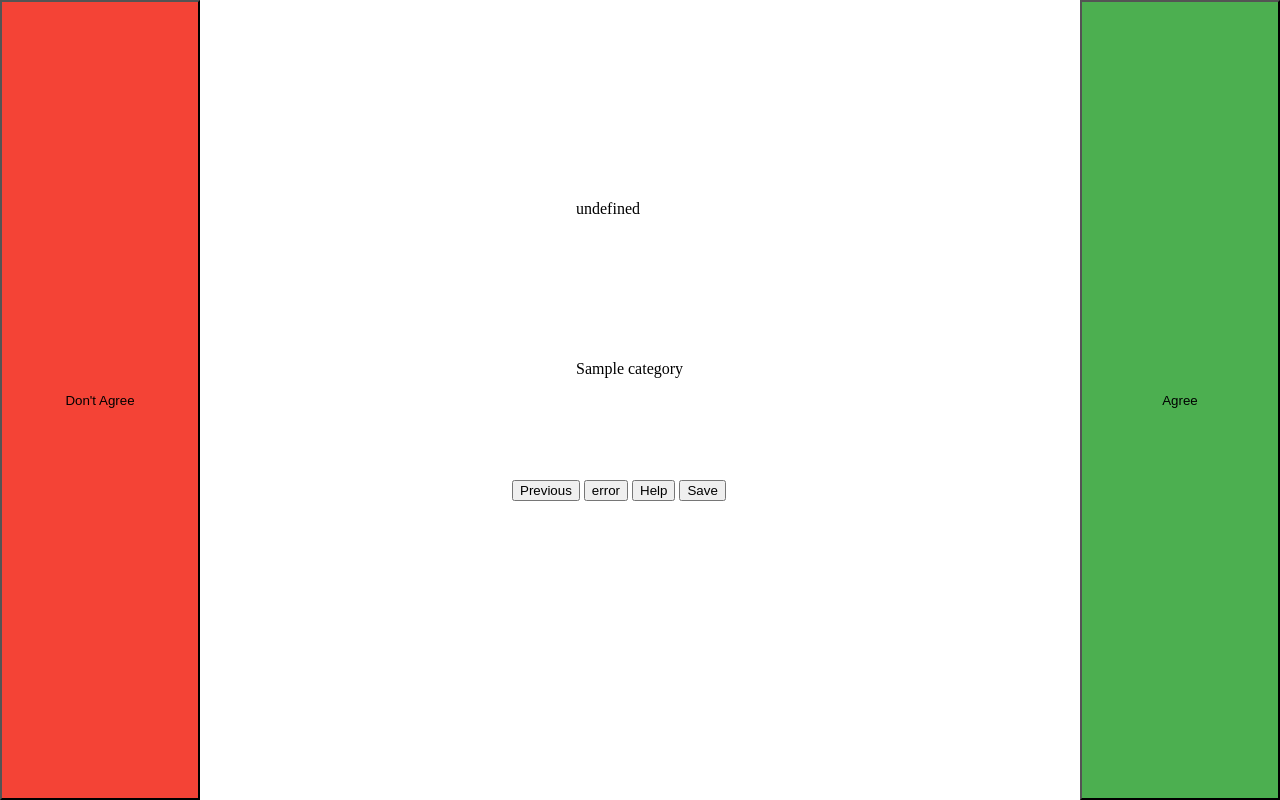
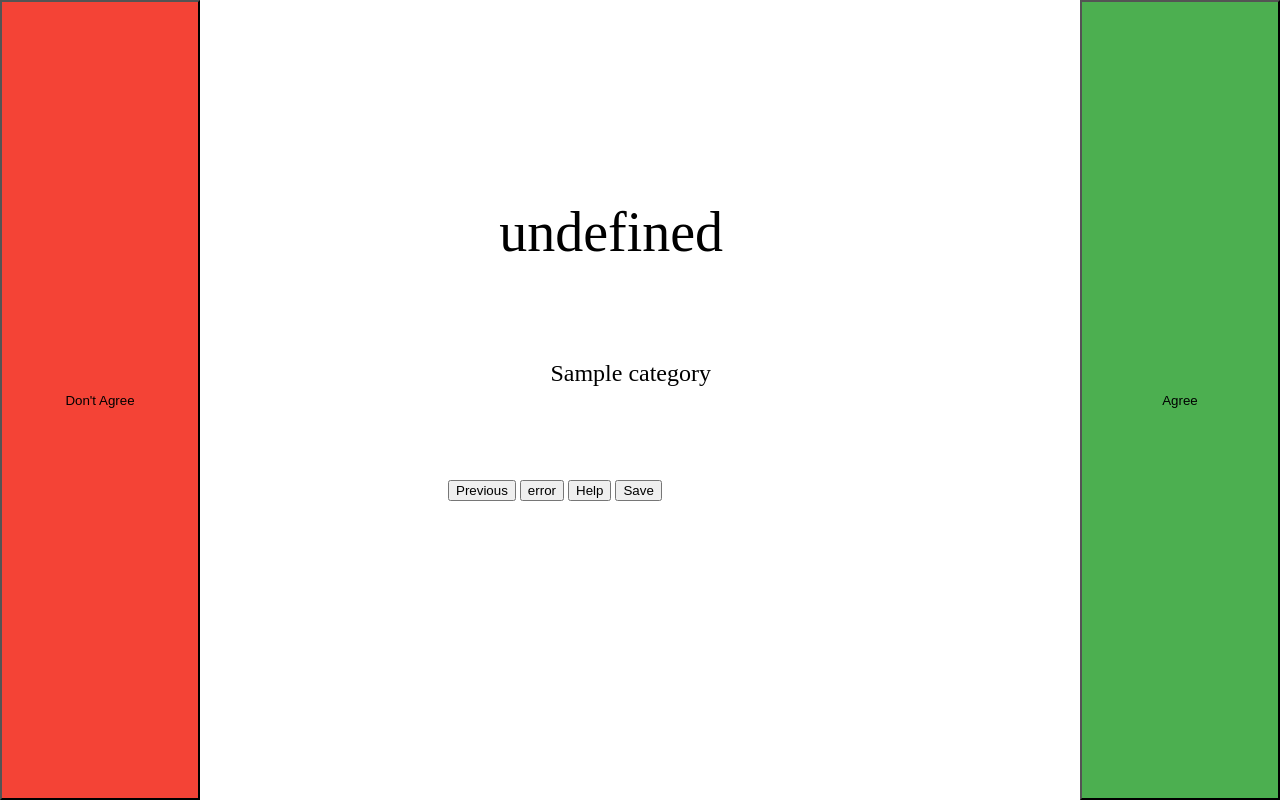
Before and after one commit to Euklidex/WebSystemForDataAnnotation, a Flask app: template templates/markup.html in a window 1280 px wide. Run offline with Flask 2, Linux system fonts and the light colour scheme; the template is opened without the code that fills it: most values are stand-ins (such as "Sample title", 1, 10 or a date in 2020); parts of the project's set-up code (start-up, migrations or seed data) failed here and were passed over; some libraries are stand-ins or nearby versions.

Commit message:
update css

```diff
--- a/app.py
+++ b/app.py
@@ -13,7 +13,6 @@ app.secret_key = "super secret key"
 app.config['SQLALCHEMY_DATABASE_URI'] = 'postgresql://postgres:123@localhost/PB138db'
 
 db = SQLAlchemy(app)
-
 
 @app.route('/', methods=['POST', 'GET'])
 def login():
@@ -96,11 +95,9 @@ def admin():
 
 @app.route('/transform')
 def transform():
-    file = open("stats.txt", "w")
     root = etree.Element('categories')
     for value in db.session.query(Block.category).distinct():
-        print(value)
-        cat = etree.Element('category', name =str( value))
+        cat = etree.Element('category', name =str(value.category))
         root.append(cat)
         answers = etree.Element('answers')
         cat.append(answers)
@@ -117,18 +114,7 @@ def transform():
             answer.append(user)
             answer.append(chosen)
     s = etree.tostring(root, pretty_print=True)
-    file.write(s)
-    file.close()
-    print(file)
     print(s)
-
-    #print(dict)
-    #words = db.session.query(Answer.category, Answer.word, Answer.chosen)
-    #q = db.session.query(Answer.user_id, Answer.word,Answer.chosen).group
-
-    #db.session.query(RssUrl.id, db.func.count(RssUrl.id).label("count")
-    #                 ).join(RssUrl.rss_items).group_by(RssUrl.id)
-    #file.write()
 
     response = make_response(s)
     response.headers["Content-Disposition"] = "attachment; filename=stats.txt"
@@ -178,33 +164,5 @@ def add_errors(words, part):
         words.insert(randint(0, len(words) - 1), errors[randint(0, len(errors) - 1)])
 
 
-"""
-def make_errors(path):
-    file = open(path , 'r')
-    words = file.read().splitlines()
-    for i in range(len(words)):
-        w = Word()
-        w.text = words[i]
-        w.type = "Error"
-        w.block_id = blocks[i % block_count]
-        db.session.add(w)
-        db.session.commit()
-"""
-
-
-def create_xml(category):
-    blocks = Block.query.filter_by(category=category).all()
-    for block in blocks:
-        block.words
-
-    root = etree.Element('kategorie')
-    # root.text = # category
-
-
-    child = etree.Element('slova')
-    child.text = 'some text'
-    root.append(child)
-
-
 if __name__ == '__main__':
     app.run()
--- a/static/css/style.css
+++ b/static/css/style.css
@@ -20,19 +20,28 @@ div {
     position:absolute;
     transition: .5s ease;
     top: 60%;
-    left: 40%;
+    left: 35%;
 }
 
 #cat {
-  position:absolute;
+    position:absolute;
+    font-size: 150%;
     transition: .5s ease;
     top: 45%;
-    left: 45%;
+    left: 43%;
 }
 
 #word {
   position:absolute;
+    font-size: 350%;
     transition: .5s ease;
     top: 25%;
-    left: 45%;
+    left: 39%;
 }
+
+#help {
+    position:absolute;
+    transition: .5s ease;
+    top: 70%;
+    left: 40%;
+}
```
Also changed, not shown: 2 other files.
